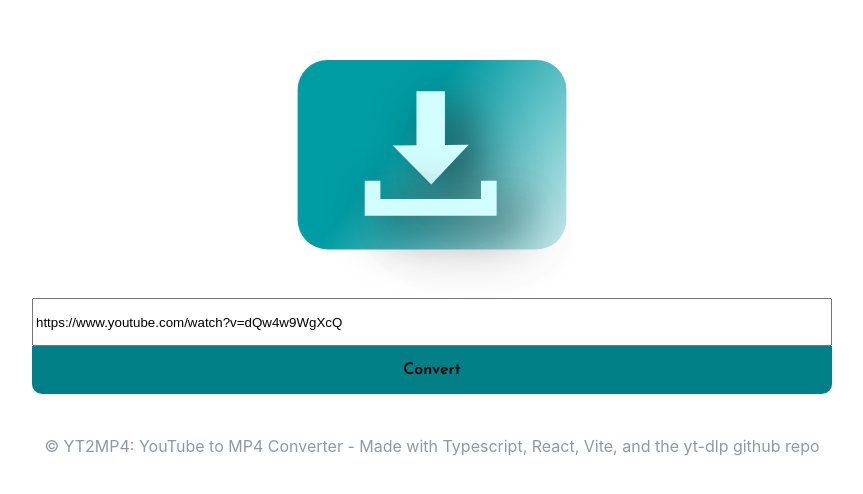
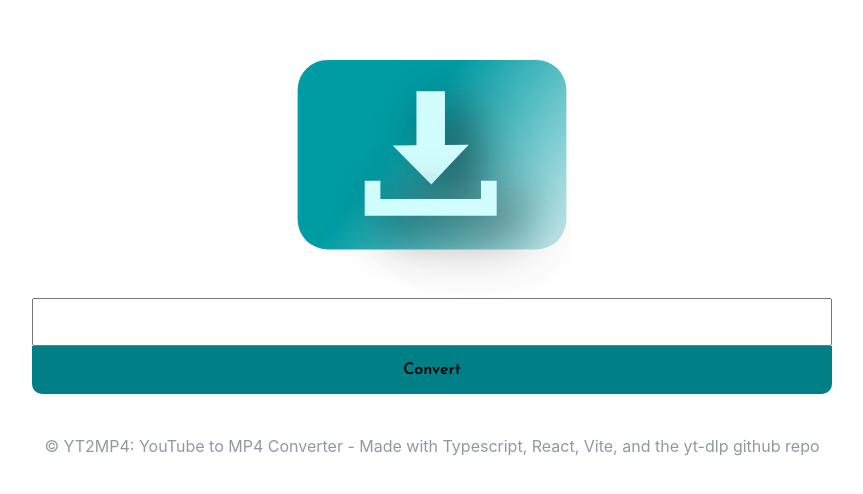
Before and after one commit to JudahFree/YT2MP4, a React (Vite) app in the folder client/: page / in a window 1280 px wide. Shown: the part 162-656 px from the top of the page, without its empty margins (208-1071 px from the left). Built offline with nearby package versions, Linux system fonts and the light colour scheme.

Commit message:
Made changes to urlSources.tsx

```diff
--- a/client/src/App.tsx
+++ b/client/src/App.tsx
@@ -1,10 +1,7 @@
 import "./App.css";
-import React, { useState } from "react";
 import { Footer } from "./footer";
-import { jsonToXml } from "./descript";
 import logo from "./assets/YTMP4.svg";
-import loadingSpinner from "./assets/icons8-Loading.png";
-import { urlSource } from "./URL/urlSource.tsx";
+import { YTInput } from "./urlSource.tsx";
 
 function App() {
   return (
@@ -20,82 +17,4 @@ function App() {
   );
 }
 
-export function YTInput() {
-  const { url, setUrl } = urlSource();
-  const [error, setError] = useState("");
-  const [xmlData, setXmlData] = useState<JSX.Element | null>(null);
-  const [loading, setLoading] = useState(false);
-
-  const handleInputChange = (event: React.ChangeEvent<HTMLInputElement>) => {
-    setUrl(event.target.value);
-  };
-
-  const handleButtonClick = async () => {
-    if (url && url.startsWith("https://www.youtube.com/watch?v=")) {
-      setLoading(true);
-      try {
-        const response = await fetch(
-          "http://127.0.0.1:5000/info?url=" + encodeURIComponent(url),
-          {
-            method: "GET",
-            headers: {
-              "Content-Type": "application/json",
-            },
-          }
-        );
-
-        if (!response.ok) {
-          throw new Error("Network response was not ok");
-        }
-
-        const data = await response.json();
-        console.log("Server response:", data);
-        setError(""); // Clear any error messages
-        const xml = jsonToXml(data);
-        setXmlData(xml);
-      } catch (error) {
-        console.error("There was a problem with the fetch operation:", error);
-        setError("Failed to process the URL. Please try again later.");
-      } finally {
-        setLoading(false);
-      }
-    } else {
-      setError(
-        "Please input a YouTube link starting with: https://www.youtube.com/watch?v="
-      );
-    }
-  };
-
-  return (
-    <>
-      <div>
-        <input
-          type="url"
-          id="urlImport"
-          value={url}
-          onChange={handleInputChange}
-        />
-        <button id="yt-button" onClick={handleButtonClick}>
-          Convert
-        </button>
-        <div id="error">{error && <p>{error}</p>}</div>
-        {loading && (
-          <img
-            src={loadingSpinner}
-            alt="Loading..."
-            className="loading-spinner"
-          />
-        )}
-        <div id="xmlData">
-          {xmlData && (
-            <pre>
-              <code>{xmlData}</code>
-            </pre>
-          )}
-        </div>
-      </div>
-    </>
-  );
-}
-
 export default App;
--- a/client/src/URL/urlSource.tsx
+++ /dev/null
@@ -1,8 +0,0 @@
-import { useState } from "react";
-
-export const urlSource = () => {
-  const [url, setUrl] = useState<string>(
-    "https://www.youtube.com/watch?v=dQw4w9WgXcQ"
-  );
-  return { url, setUrl };
-};
--- a/client/src/dwnMenu.tsx
+++ b/client/src/dwnMenu.tsx
@@ -1,5 +1,5 @@
 import styles from "./dwnMenu.module.css";
-import { urlSource } from "./URL/urlSource";
+import { urlSource } from "./urlSource";
 import axios from "axios";
 
 export function Tabs() {
@@ -42,7 +42,7 @@ export function DownloadMenu() {
       const downloadUrl = window.URL.createObjectURL(new Blob([response.data]));
       const link = document.createElement("a");
       link.href = downloadUrl;
-      link.setAttribute("download", "video.mp4");
+      link.setAttribute("download", "yt2mp4-video.mp4");
       document.body.appendChild(link);
       link.click();
       document.body.removeChild(link);
--- /dev/null
+++ b/client/src/urlSource.tsx
@@ -0,0 +1,96 @@
+import { useState } from "react";
+import { jsonToXml } from "./descript.tsx";
+import loadingSpinner from "./assets/icons8-Loading.png";
+
+export const urlSource = () => {
+  const [url, setUrl] = useState<string>(userLink);
+  return { url, setUrl };
+};
+
+export let userLink: string = "";
+
+export const createImportChangeHandler = (
+  setUrl: React.Dispatch<React.SetStateAction<string>>
+) => {
+  return (event: React.ChangeEvent<HTMLInputElement>) => {
+    setUrl(event.target.value);
+  };
+};
+
+export function YTInput() {
+  const { url, setUrl } = urlSource();
+  const [error, setError] = useState("");
+  const [xmlData, setXmlData] = useState<JSX.Element | null>(null);
+  const [loading, setLoading] = useState(false);
+
+  const handleInputChange = createImportChangeHandler(setUrl);
+
+  const handleButtonClick = async () => {
+    if (url && url.startsWith("https://www.youtube.com/watch?v=")) {
+      setLoading(true);
+      try {
+        const response = await fetch(
+          "http://127.0.0.1:5000/info?url=" + encodeURIComponent(url),
+          {
+            method: "GET",
+            headers: {
+              "Content-Type": "application/json",
+            },
+          }
+        );
+
+        if (!response.ok) {
+          throw new Error("Network response was not ok");
+        }
+
+        const data = await response.json();
+        console.log("Server response:", data);
+        setError(""); // Clear any error messages
+        const xml = jsonToXml(data);
+        setXmlData(xml);
+        userLink = url;
+      } catch (error) {
+        console.error("There was a problem with the fetch operation:", error);
+        setError("Failed to process the URL. Please try again later.");
+      } finally {
+        setLoading(false);
+        console.log(userLink);
+      }
+    } else {
+      setError(
+        "Please input a YouTube link starting with: https://www.youtube.com/watch?v="
+      );
+    }
+  };
+
+  return (
+    <>
+      <div>
+        <input
+          type="url"
+          id="urlImport"
+          value={url}
+          onChange={handleInputChange}
+        />
+        <button id="yt-button" onClick={handleButtonClick}>
+          Convert
+        </button>
+        <div id="error">{error && <p>{error}</p>}</div>
+        {loading && (
+          <img
+            src={loadingSpinner}
+            alt="Loading..."
+            className="loading-spinner"
+          />
+        )}
+        <div id="xmlData">
+          {xmlData && (
+            <pre>
+              <code>{xmlData}</code>
+            </pre>
+          )}
+        </div>
+      </div>
+    </>
+  );
+}
```
Also changed, not shown: 1 other file (tests, documents, lock files or other folders).
